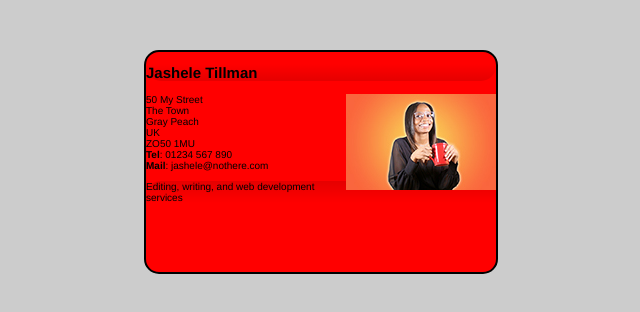
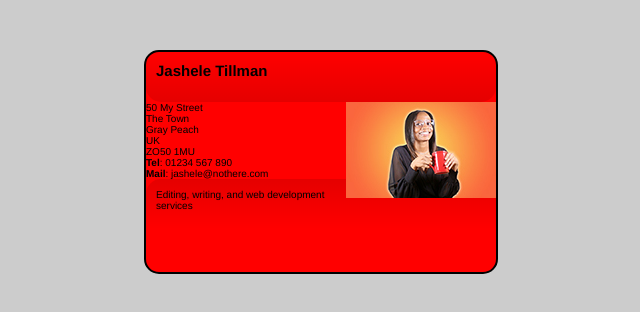
Before and after one commit to jasheloper/fundamental-css-comprehension, a plain HTML site: page index.html in a window 1280 px wide. Shown: the whole page, without its empty margins (319-959 px from the left). Drawn offline with Linux system fonts and the light colour scheme.

Commit message:
header and footer styling and some content styling

```diff
--- a/style.css
+++ b/style.css
@@ -32,4 +32,11 @@ body {
     border-radius: 1.5em;
 }
 /* Header and Footer styles */
+header, footer {
+    height: 3em;
+    padding: 1em;
+}
 /* Main Card Contents styles */
+h2, p {
+    margin: 0;
+}
```
